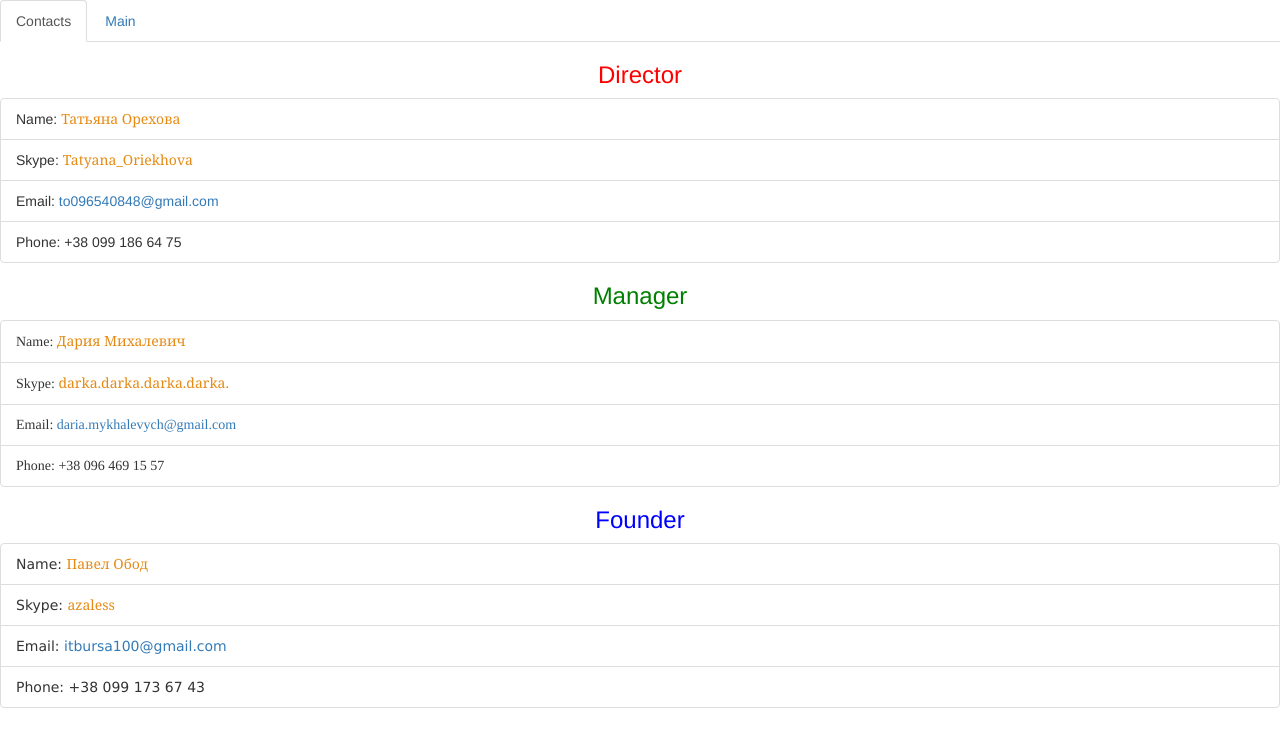
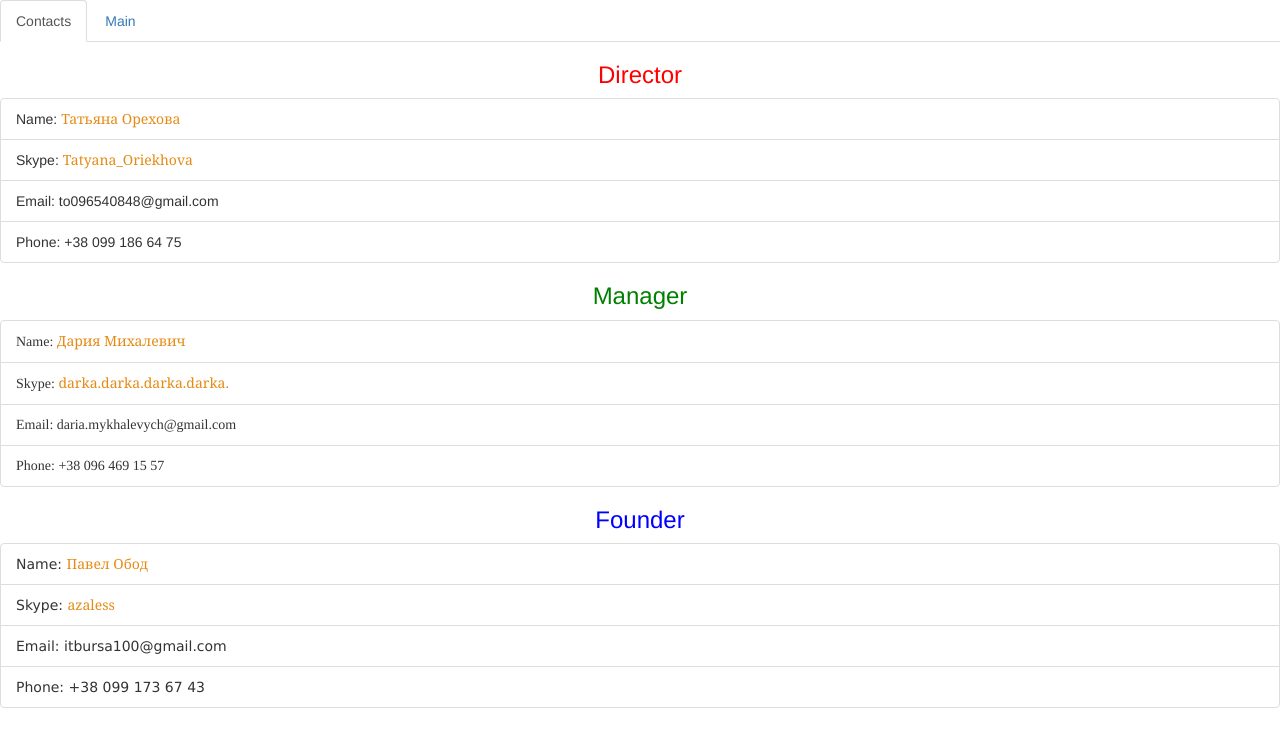
Before and after one commit to vovadoma/ooniversity_django_courses_03, a Python web app: template templates/contact.html in a window 1280 px wide. Shown: the top 747 px of the page. Run offline with Jinja, Linux system fonts and the light colour scheme; the template is opened without the code that fills it, so the values that code supplies are empty; some libraries are stand-ins or nearby versions.

Commit message:
Remove mailto in contact.html

```diff
--- a/templates/contact.html
+++ b/templates/contact.html
@@ -23,7 +23,7 @@
       <ul class="list-group">
         <li class="list-group-item">Name: <span class="spn">Татьяна Орехова</span></li>
         <li class="list-group-item">Skype: <span class="spn">Tatyana_Oriekhova</span> </li>
-        <li class="list-group-item">Email: <a href="mailto:to096540848@gmail.com">to096540848@gmail.com</a></li>
+        <li class="list-group-item">Email: to096540848@gmail.com</li>
         <li class="list-group-item">Phone: +38 099 186 64 75</li>
       </ul>
     </div>
@@ -32,7 +32,7 @@
       <ul class="list-group">
         <li class="list-group-item">Name: <span class="spn">Дария Михалевич</span></li>
         <li class="list-group-item">Skype: <span class="spn">darka.darka.darka.darka.</span></li>
-        <li class="list-group-item">Email: <a href="mailto:daria.mykhalevych@gmail.com">daria.mykhalevych@gmail.com</a></li>
+        <li class="list-group-item">Email: daria.mykhalevych@gmail.com</li>
         <li class="list-group-item">Phone: +38 096 469 15 57 </li>
       </ul>
     </div>
@@ -41,7 +41,7 @@
       <ul class="list-group">
         <li class="list-group-item">Name: <span class="spn">Павел Обод</span></li>
         <li class="list-group-item">Skype: <span class="spn">azaless</span></li>
-        <li class="list-group-item">Email: <a href="mailto:itbursa100@gmail.com">itbursa100@gmail.com</a></li>
+        <li class="list-group-item">Email: itbursa100@gmail.com</li>
         <li class="list-group-item">Phone: +38 099 173 67 43</li>
       </ul>
     </div>
```
